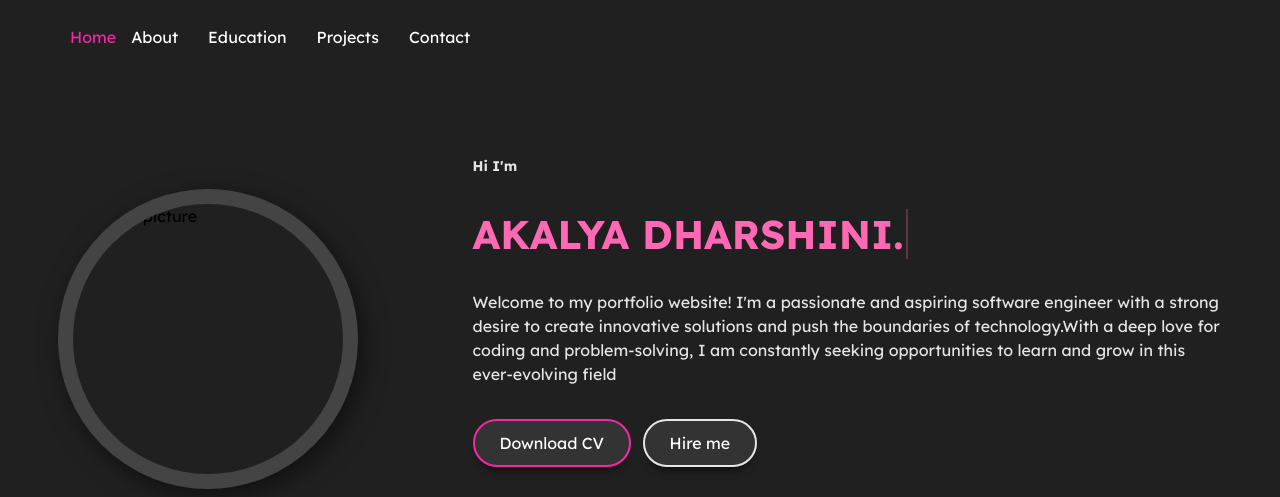
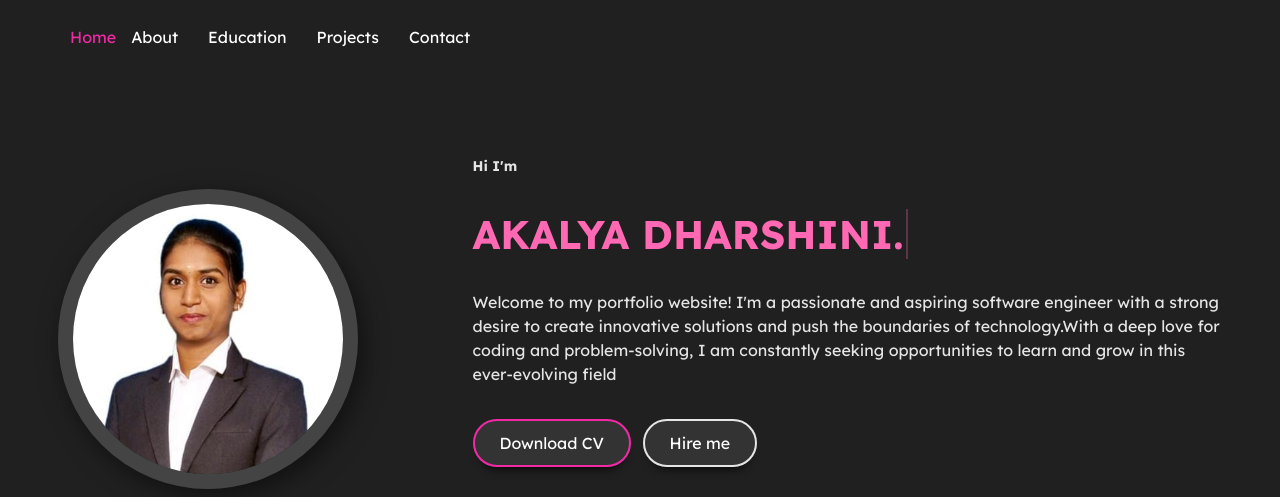
Before and after one commit to Akalya-Dharshini/akalya-dharshini.github.io, a plain HTML site: page index.html in a window 1280 px wide. Shown: the top 497 px of the page. Drawn offline with nearby package versions, Linux system fonts and the light colour scheme.

Commit message:
Fixed image filename and updated HTML reference

```diff
--- a/index.html
+++ b/index.html
@@ -42,7 +42,8 @@
     <!-------------------------- Home Page -------------------------->
     <div class="FirstElement" id="home">
         <div class="profile-photo">
-            <img src="files/photo!!.png" alt="profile picture">
+            <img src="files/photo-profile.jpeg" alt="My Photo">
+
         </div>
         <div class="profile-text">
             <h5>Hi I'm </h5><br>
```
Also changed, not shown: files/photo-profile.jpeg (renamed from files/photo!!.jpeg).
